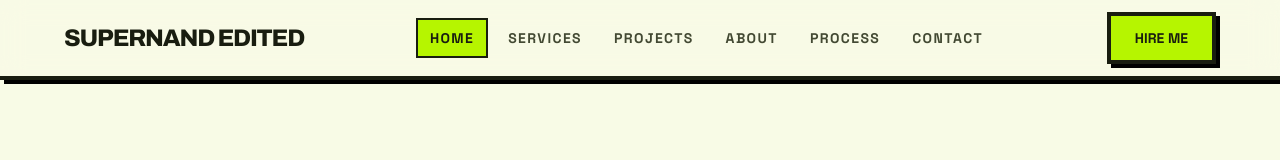
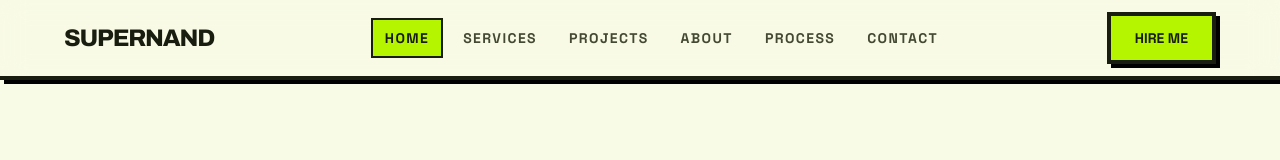
Before and after one commit to anandaadityap/supernand, a Next.js app: page / in a window 1280 px wide. Shown: the top 160 px of the page. Built offline with nearby package versions, Linux system fonts and the light colour scheme.

Commit message:
fix: revert branding text to original SUPERNAND title in Navbar

```diff
--- a/src/components/sections/Navbar.tsx
+++ b/src/components/sections/Navbar.tsx
@@ -132,7 +132,7 @@ export default function Navbar() {
           }}
           className="text-2xl font-archivo font-black tracking-tighter text-brand-text"
         >
-          SUPERNAND EDITED
+          SUPERNAND
         </Link>
 
         {/* Desktop Nav */}
```
